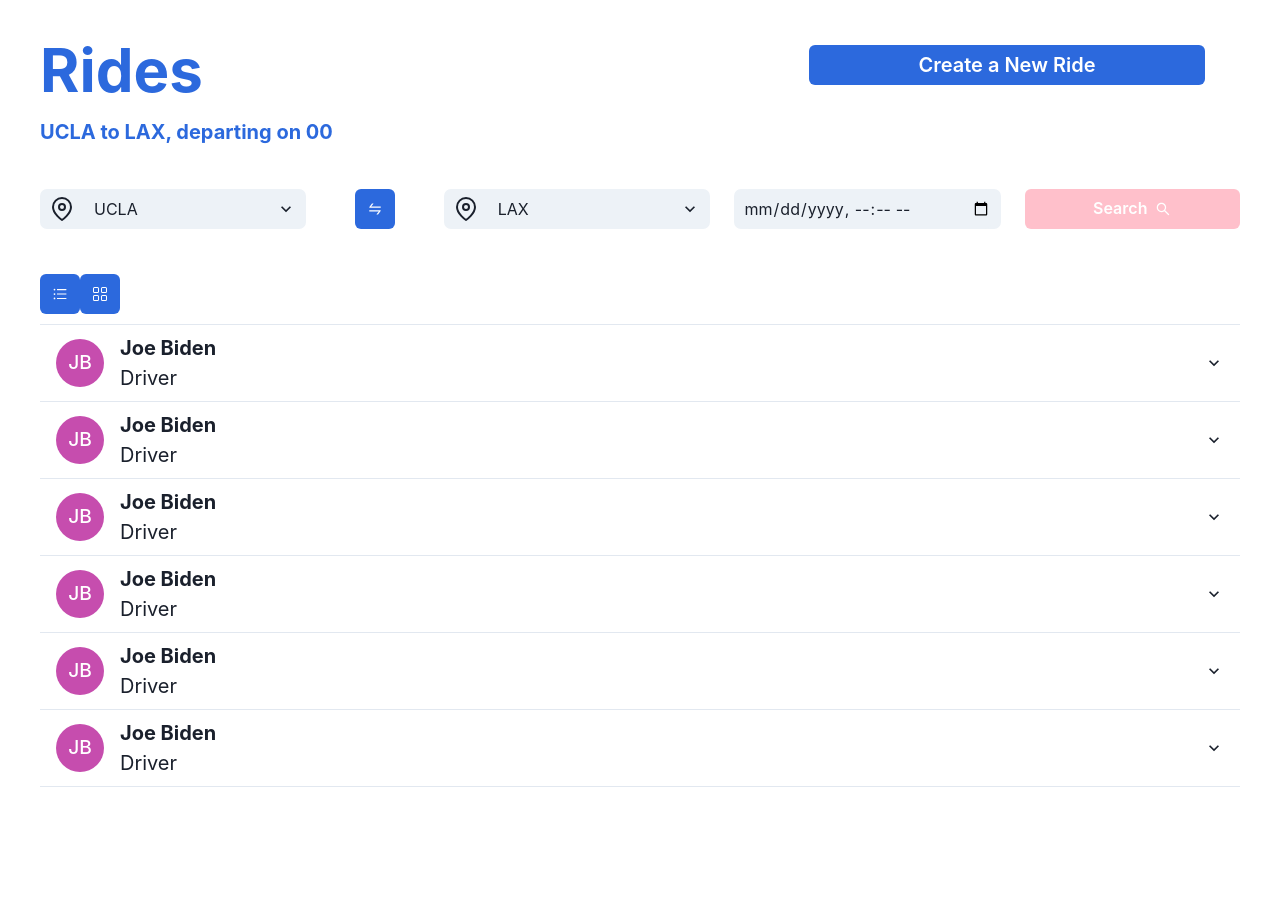
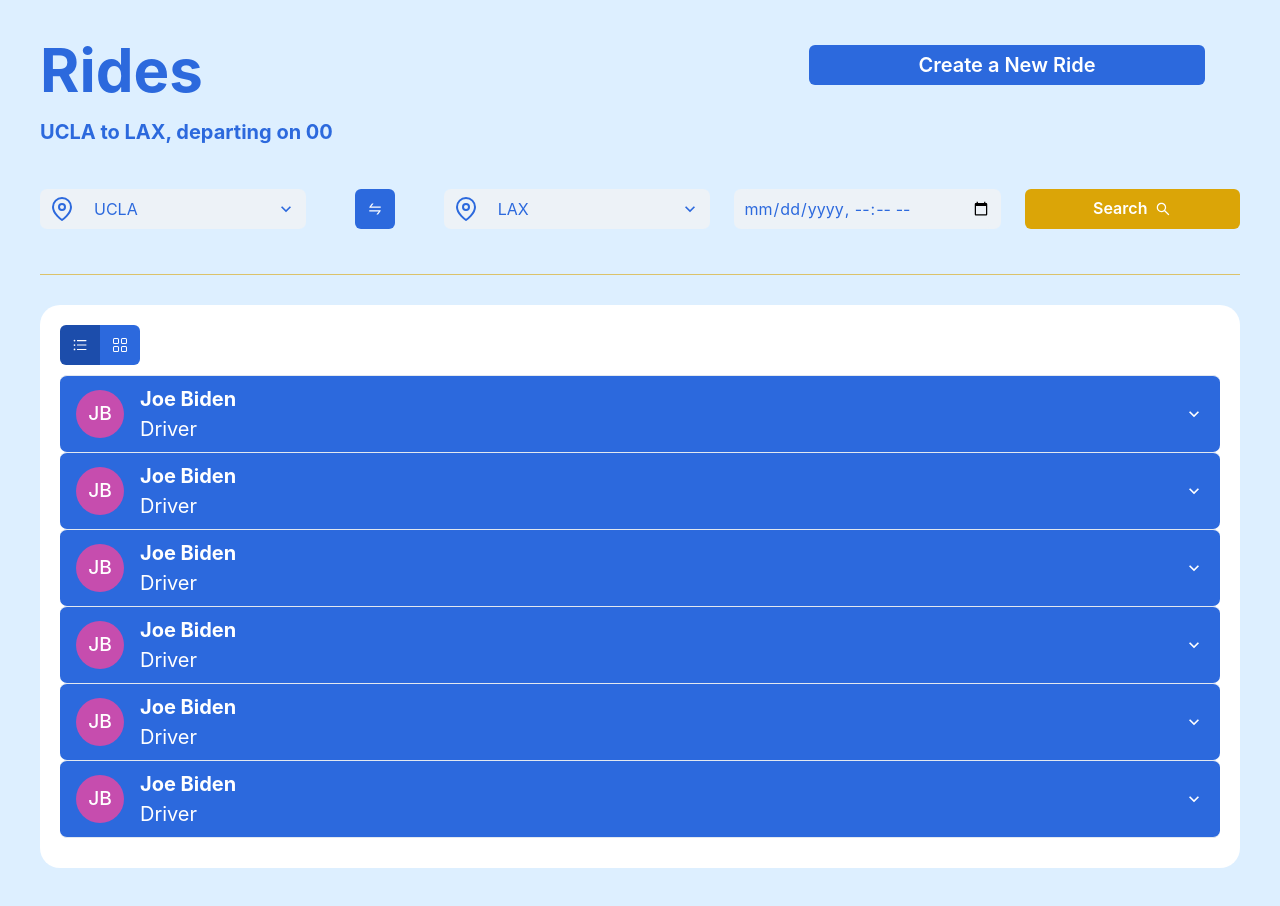
Before and after one commit to shzcuber/bruber, a React (Create React App) app in the folder frontend/: page /rides in a window 1280 px wide. Shown: the top 906 px of the page. Before the commit the page ends 837 px from the top, so only its background shows below. Built offline with nearby package versions, Linux system fonts and the light colour scheme; a web font is replaced by a local one.

Commit message:
Create components folder, add secondary colors, style Rides page with theme colors

```diff
--- /dev/null
+++ b/frontend/src/components/Box.js
@@ -0,0 +1,10 @@
+import { defineStyleConfig } from "@chakra-ui/react";
+
+const boxTheme = defineStyleConfig({
+  defaultProps: {
+    fontWeight: "bold",
+    backgroundColor: "black",
+  },
+});
+
+export default boxTheme;
--- /dev/null
+++ b/frontend/src/components/Button.js
@@ -0,0 +1,10 @@
+import { defineStyleConfig } from "@chakra-ui/react";
+
+const buttonTheme = defineStyleConfig({
+  defaultProps: {
+    fontWeight: "bold",
+    colorScheme: "primary",
+  },
+});
+
+export default buttonTheme;
--- /dev/null
+++ b/frontend/src/components/Card.js
@@ -0,0 +1,23 @@
+import { createMultiStyleConfigHelpers } from "@chakra-ui/react";
+import { cardAnatomy } from "@chakra-ui/anatomy";
+const { definePartsStyle, defineMultiStyleConfig } =
+  createMultiStyleConfigHelpers(cardAnatomy.keys);
+
+const variants = {
+  primary: definePartsStyle({
+    container: {
+      backgroundColor: "primary.500",
+      color: "text.onPrimary",
+    },
+  }),
+  secondary: definePartsStyle({
+    container: {
+      backgroundColor: "secondary.500",
+      color: "text.onSecondary",
+    },
+  }),
+};
+const defaultProps = {};
+const cardTheme = defineMultiStyleConfig({ variants, defaultProps });
+
+export default cardTheme;
--- a/frontend/src/pages/Rides.js
+++ b/frontend/src/pages/Rides.js
@@ -7,11 +7,12 @@ import {
   Avatar,
   Box,
   Button,
+  ButtonGroup,
   Card,
   CardBody,
   CardFooter,
   CardHeader,
-  Container,
+  Divider,
   Flex,
   Heading,
   HStack,
@@ -64,7 +65,7 @@ function RideCard(props) {
   console.log(props);
   const peopleList = passengersToList(props.names, props.capacity);
   return (
-    <Card padding="30px">
+    <Card padding="30px" variant="primary">
       <CardHeader height="70px">
         <Flex gap="4" align="center">
           <Avatar name={props.driver} />
@@ -120,7 +121,12 @@ function RideCardGrid(props) {
 }
 function RideCardAccordion(props) {
   const rideAccordionItems = props.rides.map((ride, index) => (
-    <AccordionItem key={index}>
+    <AccordionItem
+      key={index}
+      background="primary.500"
+      color="text.onPrimary"
+      borderRadius="7px"
+    >
       <AccordionButton display="block">
         <Flex align="center">
           <Flex gap="4" align="center">
@@ -140,7 +146,7 @@ function RideCardAccordion(props) {
         <UnorderedList paddingLeft="25px" height="150px" overflow="hidden">
           {passengersToList(ride.passengers, ride.capacity)}
         </UnorderedList>
-        <Text as="b" fontSize="2xl">
+        <Text as="b" fontSize="2xl" paddingLeft="15px">
           {ride.capacity -
             ride.passengers.length +
             "/" +
@@ -168,11 +174,18 @@ function RidesDisplay(props) {
 
   return (
     <Box>
-      <IconButton
-        icon={<AiOutlineUnorderedList />}
-        onClick={() => setViewAccordion(true)}
-      />
-      <IconButton icon={<BsGrid />} onClick={() => setViewAccordion(false)} />
+      <ButtonGroup isAttached>
+        <IconButton
+          icon={<AiOutlineUnorderedList />}
+          onClick={() => setViewAccordion(true)}
+          backgroundColor={viewAccordion ? "primary.600" : "primary.500"}
+        />
+        <IconButton
+          icon={<BsGrid />}
+          onClick={() => setViewAccordion(false)}
+          backgroundColor={!viewAccordion ? "primary.600" : "primary.500"}
+        />
+      </ButtonGroup>
       <SlideFade
         in={viewAccordion}
         direction="down"
@@ -270,8 +283,8 @@ function JourneyInputter(props) {
       </Flex>
       <Button
         width="20%"
-        backgroundColor="pink"
         rightIcon={<AiOutlineSearch />}
+        colorScheme="secondary"
       >
         Search
       </Button>
@@ -304,7 +317,7 @@ function Rides() {
     setTime: setTime,
   };
   return (
-    <Box padding="40px">
+    <Box padding="40px" backgroundColor="primary.150" color="primary.500">
       <Flex align="center">
         <Heading as="h1" size="3xl">
           Rides
@@ -326,7 +339,15 @@ function Rides() {
       <Box marginBottom="20px">
         <JourneyInputter locations={sampleLocations} journey={journey} />
       </Box>
-      <RidesDisplay rides={rides} />
+      <Divider borderColor="secondary.500" />
+      <Box
+        margin="30px 0px"
+        backgroundColor="primary.100"
+        padding="20px"
+        borderRadius="20px"
+      >
+        <RidesDisplay rides={rides} />
+      </Box>
     </Box>
   );
 }
--- a/frontend/src/theme.js
+++ b/frontend/src/theme.js
@@ -1,62 +1,51 @@
-import {
-  extendTheme,
-  defineStyleConfig,
-  createMultiStyleConfigHelpers,
-} from "@chakra-ui/react";
-import { cardAnatomy } from "@chakra-ui/anatomy";
+import { extendTheme } from "@chakra-ui/react";
 
-const { definePartsStyle, defineMultiStyleConfig } =
-  createMultiStyleConfigHelpers(cardAnatomy.keys);
-
-const baseStyle = definePartsStyle({
-  // define the part you're going to style
-  container: {
-    backgroundColor: "primary.500",
-  },
-  header: {
-    color: "text.onPrimary",
-  },
-  body: {
-    color: "text.onPrimary",
-  },
-  footer: {},
-});
-const cardTheme = defineMultiStyleConfig({ baseStyle });
-
-const buttonTheme = defineStyleConfig({
-  defaultProps: {
-    colorScheme: "primary",
-    color: "#text.onPrimary",
-    fontWeight: "bold",
-  },
-});
+import buttonTheme from "./components/Button";
+import cardTheme from "./components/Card";
+import boxTheme from "./components/Box";
 
 const theme = extendTheme({
   colors: {
     transparent: "transparent",
     primary: {
-      100: "#8aacec",
-      200: "#729be8",
-      300: "#5b8ae5",
-      400: "#437ae1",
+      100: "#ffffff",
+      150: "#ddefff",
+      200: "#cad9f7",
+      300: "#95b4ee",
+      400: "#618ee6",
       500: "#2c69dd",
-      600: "#215bcb",
-      700: "#1d50b2",
-      800: "#194598",
-      900: "14397f",
+      600: "#1c4dab",
+      700: "#123372",
+      800: "#091a39",
+      900: "#000000",
+    },
+    secondary: {
+      100: "#ffffff",
+      200: "#fdecba",
+      300: "#fbd975",
+      400: "#f8c631",
+      500: "#dba507",
+      600: "#a47c05",
+      700: "#6e5303",
+      800: "#372902",
+      900: "#000000",
     },
     text: {
       onPrimary: "#ffffff",
+      onSecondary: "#ffffff",
     },
   },
   components: {
     Button: buttonTheme,
-    Heading: {
-      baseStyle: {
-        color: "primary.500",
+    Box: boxTheme,
+    Card: cardTheme,
+  },
+  styles: {
+    global: () => ({
+      body: {
+        bg: "primary.150", //change this for page background color
       },
-    },
-    Card: cardTheme,
+    }),
   },
 });
 
```
